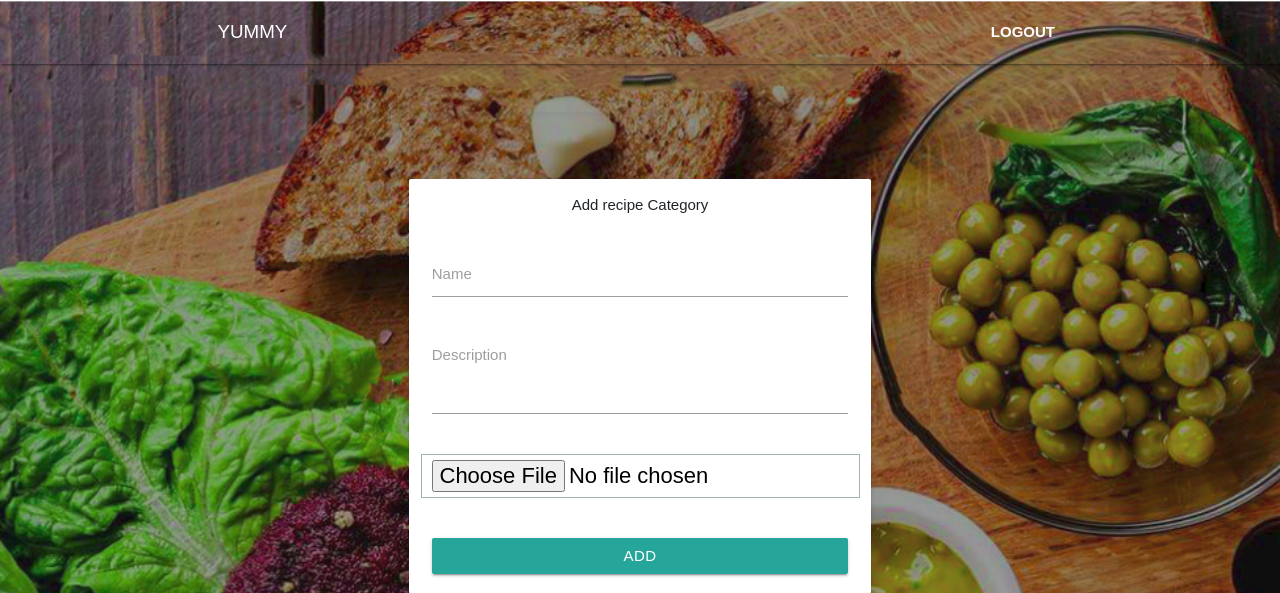
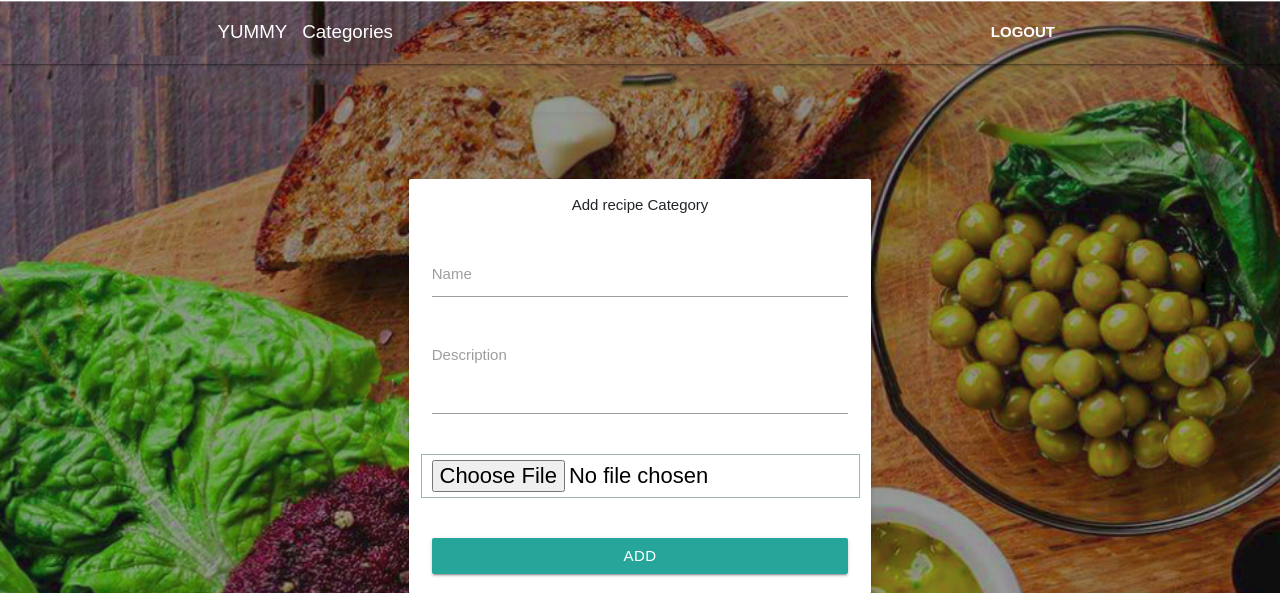
Before and after one commit to JoyyToo/Yummy-Recipes, a Flask app: page /addcategory in a window 1280 px wide. Shown: the top 593 px of the page. Run offline with Flask 2, Linux system fonts and the light colour scheme; the visitor is signed in with stand-in values (Sample User, id 1); parts of the project's set-up code (start-up, migrations or seed data) failed here and were passed over; some libraries are stand-ins or nearby versions.

Commit message:
[chore]update app UI

```diff
--- a/app/templates/addcat.html
+++ b/app/templates/addcat.html
@@ -26,6 +26,7 @@
    <nav class="navbar navbar-expand-lg  fixed-top" style="background: rgba(20, 20, 20, 0);">
       <div class="container">
         <a class="navbar-brand" style="color:white;" href="/">YUMMY</a>
+          <a class="navbar-brand" style="color:white;" href="{{url_for('get_categories')}}">Categories</a>
         <button class="navbar-toggler" type="button" data-toggle="collapse" data-target="#navbarResponsive" aria-controls="navbarResponsive" aria-expanded="false" aria-label="Toggle navigation">
           <span class="navbar-toggler-icon"></span>
         </button>
--- a/app/templates/addrecipe.html
+++ b/app/templates/addrecipe.html
@@ -26,6 +26,7 @@
    <nav class="navbar navbar-expand-lg  fixed-top" style="background: rgba(20, 20, 20, 0);">
       <div class="container">
         <a class="navbar-brand" style="color:white;" href="{{url_for('home')}}">YUMMY</a>
+          <a class="navbar-brand" style="color:white;" href="{{url_for('get_categories')}}">Categories</a>
         <button class="navbar-toggler" type="button" data-toggle="collapse" data-target="#navbarResponsive" aria-controls="navbarResponsive" aria-expanded="false" aria-label="Toggle navigation">
           <span class="navbar-toggler-icon"></span>
         </button>
--- a/app/templates/updatecategory.html
+++ b/app/templates/updatecategory.html
@@ -28,6 +28,7 @@
 <nav class="navbar navbar-expand-lg  fixed-top" style="background: rgba(20, 20, 20, 0);">
     <div class="container">
         <a class="navbar-brand" style="color:white;" href="{{ url_for('home') }}">YUMMY</a>
+        <a class="navbar-brand" style="color:white;" href="{{url_for('get_categories')}}">Categories</a>
         <button class="navbar-toggler" type="button" data-toggle="collapse" data-target="#navbarResponsive"
                 aria-controls="navbarResponsive" aria-expanded="false" aria-label="Toggle navigation">
             <span class="navbar-toggler-icon"></span>
--- a/app/templates/updaterecipe.html
+++ b/app/templates/updaterecipe.html
@@ -28,6 +28,7 @@
 <nav class="navbar navbar-expand-lg  fixed-top" style="background: rgba(20, 20, 20, 0);">
     <div class="container">
         <a class="navbar-brand" style="color:white;" href="{{url_for('home')}}">YUMMY</a>
+        <a class="navbar-brand" style="color:white;" href="{{url_for('get_categories')}}">Categories</a>
         <button class="navbar-toggler" type="button" data-toggle="collapse" data-target="#navbarResponsive"
                 aria-controls="navbarResponsive" aria-expanded="false" aria-label="Toggle navigation">
             <span class="navbar-toggler-icon"></span>
```
